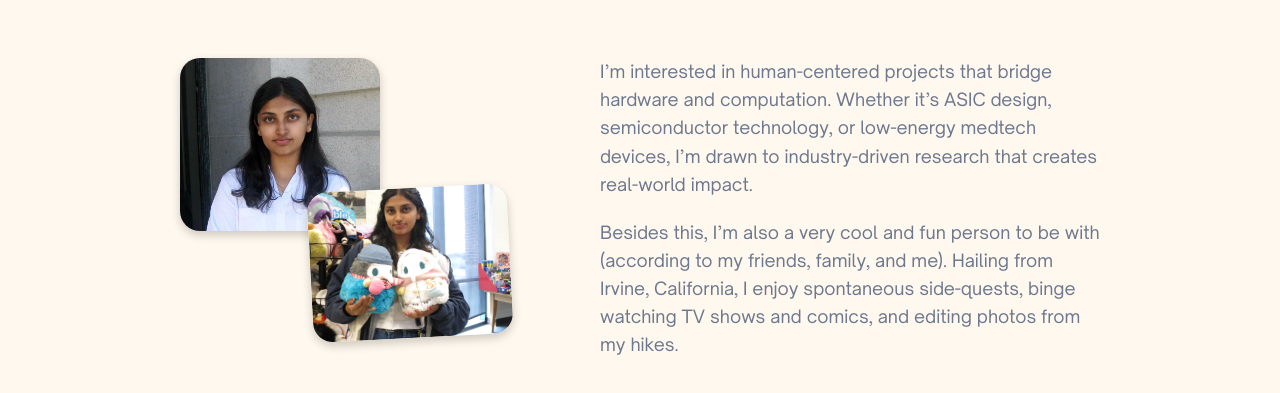
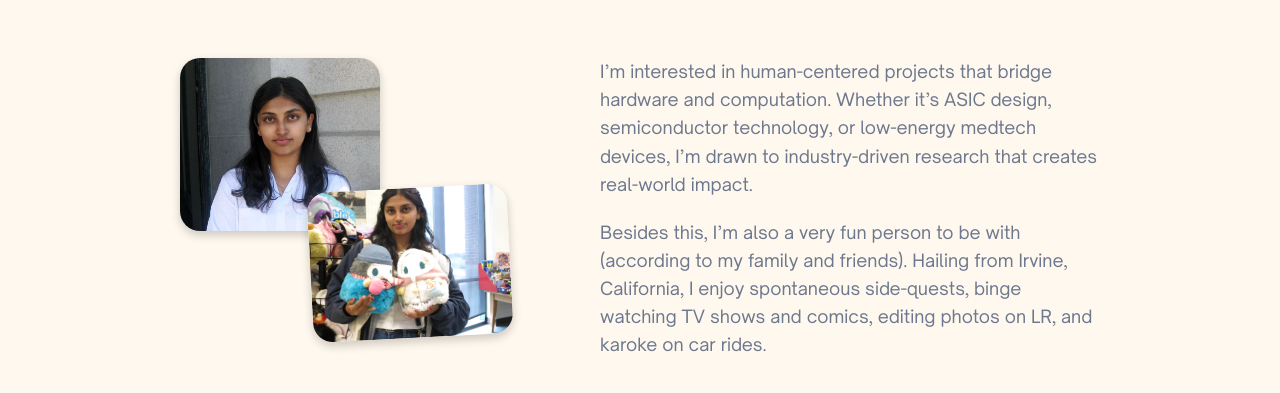
Before and after one commit to carrotjpeg/carrotjpeg.github.io, a plain HTML site: page index.html in a window 1280 px wide. Shown: the part 829-1222 px from the top of the page. Drawn offline with Linux system fonts and the light colour scheme.

Commit message:
i need ot pee

```diff
--- a/index.html
+++ b/index.html
@@ -50,9 +50,8 @@
                     research that creates real-world impact.
                 </p>
                 <p>
-                    Besides this, I’m also a very cool and fun person to be with (according to my friends, family, and
-                    me). Hailing from Irvine, California, I enjoy spontaneous side-quests, binge watching TV shows and
-                    comics, and editing photos from my hikes.
+                    Besides this, I’m also a very fun person to be with (according to my family and friends). Hailing from Irvine, California, I enjoy spontaneous side-quests, binge watching TV shows and
+                    comics, editing photos on LR, and karoke on car rides.
                 </p>
             </div>
         </div>
```
